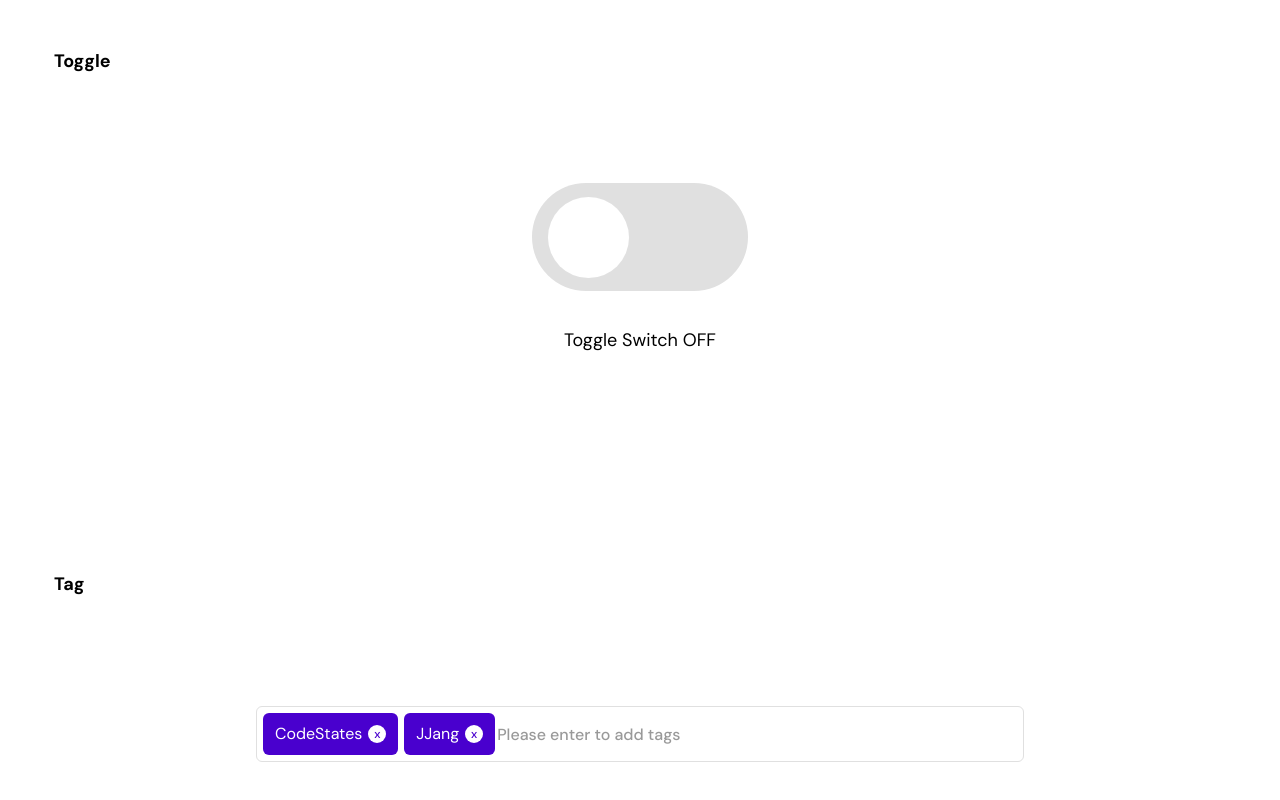
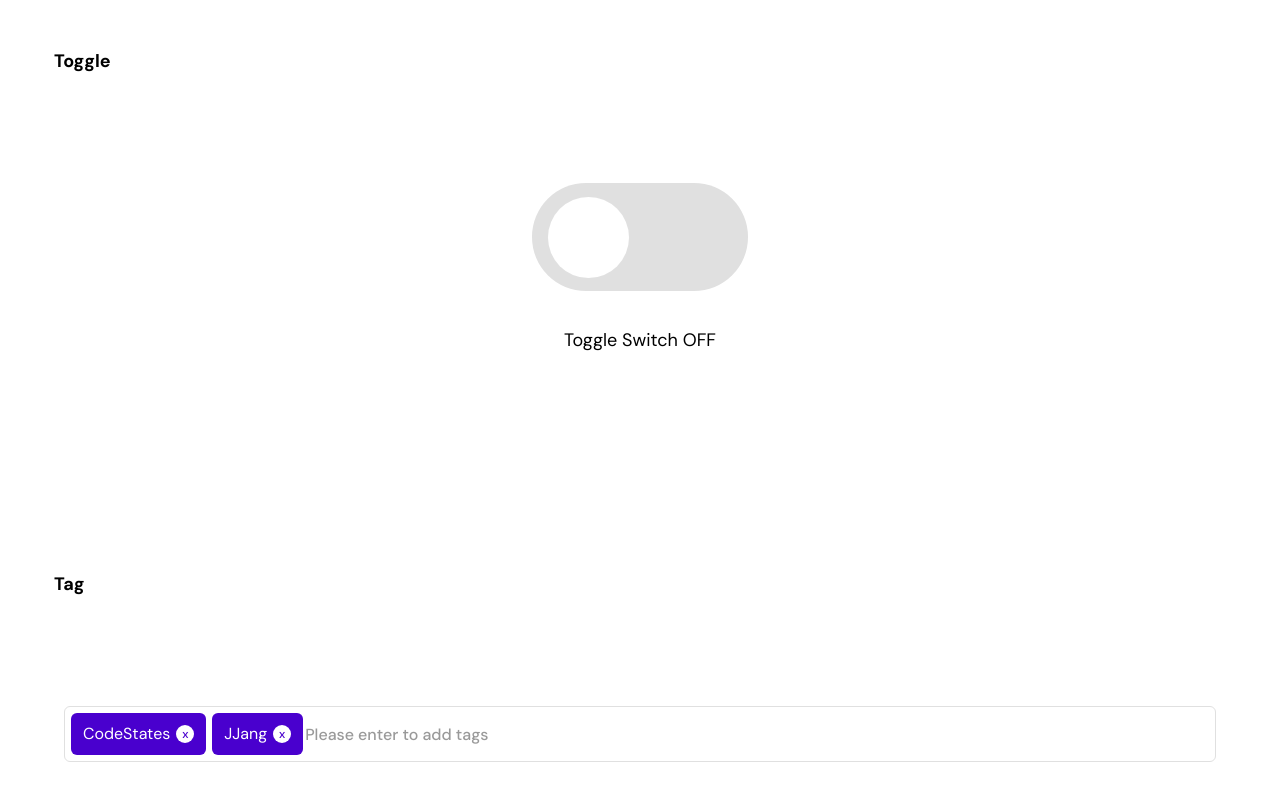
Before and after one commit to joyjs/wanted_pre_onboarding, a React (Create React App) app: page / in a window 1280 px wide. Shown: the part 1103-1903 px from the top of the page. Built offline with nearby package versions, Linux system fonts and the light colour scheme.

Commit message:
💄 Modified width of .tags-wrapper

```diff
--- a/src/styles/components/_tags.scss
+++ b/src/styles/components/_tags.scss
@@ -12,7 +12,7 @@
   &-stack {
     @include flex(start);
     flex-wrap: wrap;
-    min-width: 60vw;
+    width: 90vw;
     min-height: $tags-stack-height;
     padding: $tags-spacing;
     border: 1px solid $grey;
```
